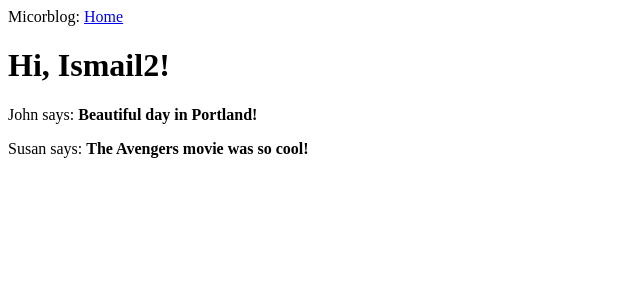
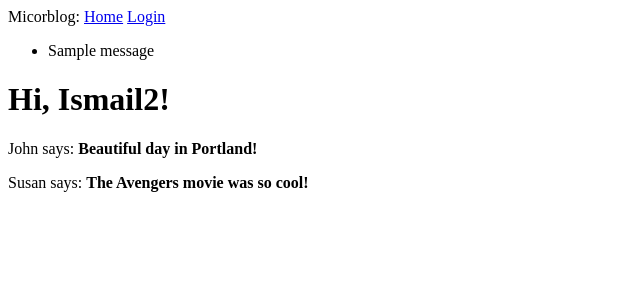
Before and after one commit to ismailmdkm/microblog, a Flask app: page / in a window 1280 px wide. Shown: the top 300 px of the page, without its empty margins (0-640 px from the left). Run offline with Flask 2, Linux system fonts and the light colour scheme; one stand-in notice (Sample message) is shown.

Commit message:
changes to get login details

```diff
--- a/app/routes.py
+++ b/app/routes.py
@@ -1,6 +1,7 @@
 from html.entities import html5
-from flask import render_template
+from flask import redirect, render_template, flash, redirect
 from app import app
+from app.forms import LoginForm
 
 @app.route('/')
 @app.route('/index')
@@ -17,3 +18,11 @@ def indes():
     }
     ]
     return render_template('index.html', title="Home", user=user, posts=posts)
+
+@app.route('/login', methods=['GET', 'POST'])
+def login():
+    form = LoginForm()
+    if form.validate_on_submit():
+        flash(f'Login requsted for user {form.username.data}, remember_me={form.remember_me.data}')
+        return redirect('/index')
+    return render_template('login.html', title="Sign In", form=form)
--- a/app/templates/base.html
+++ b/app/templates/base.html
@@ -10,8 +10,20 @@
 </head>
 
 <body>
-    <div> Micorblog: <a href="/index">Home</a>
+    <div>
+        Micorblog:
+        <a href="/index">Home</a>
+        <a href="/login">Login</a>
     </div>
+    {% with messages = get_flashed_messages() %}
+        {% if messages %}
+            <ul>
+                {% for message in messages %}
+                <li> {{ message }} </li>
+                {% endfor %}
+            </ul>
+        {% endif %}
+    {% endwith %}
     {% block content %}
     {% endblock %}
 </body>
```
Also changed, not shown: app/templates/login.html (+7 -1 lines).
